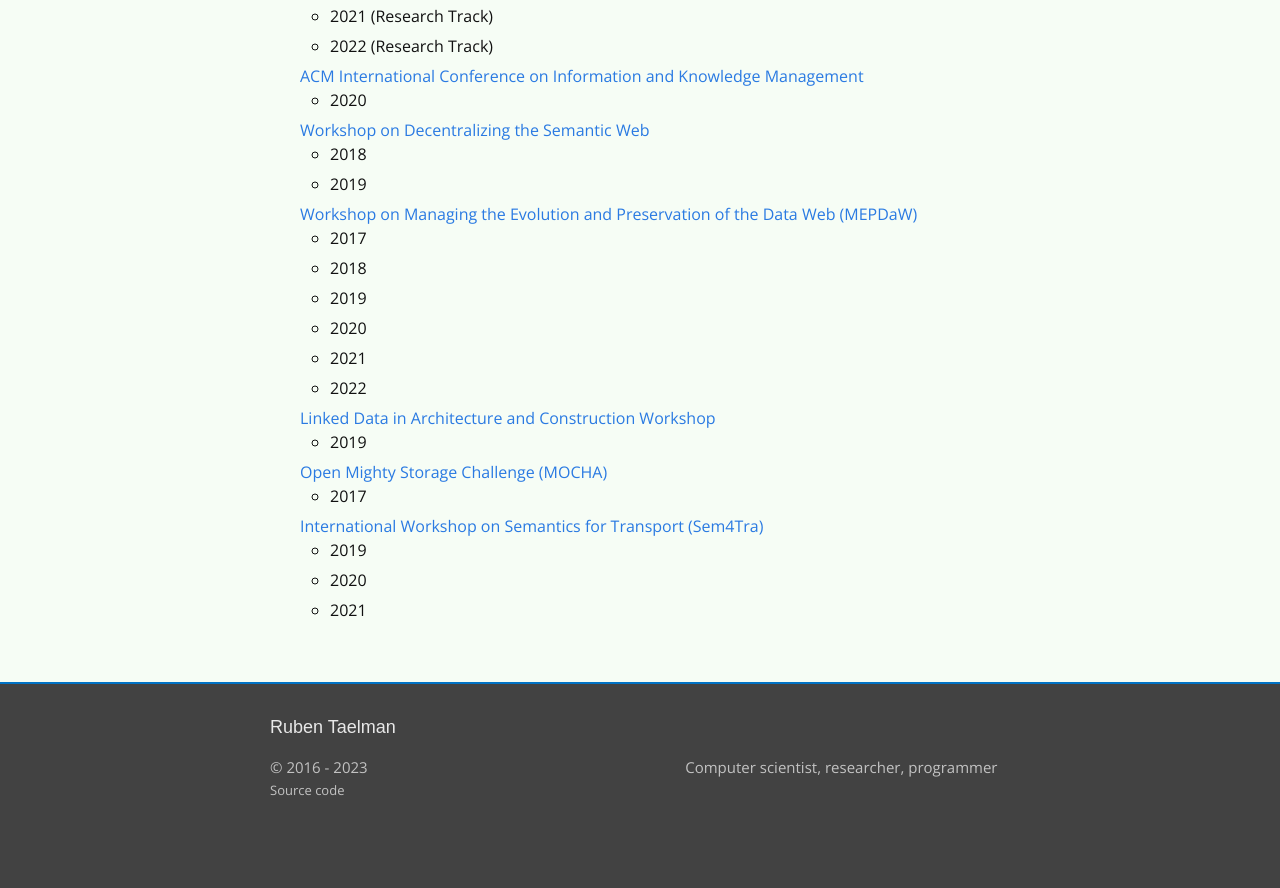
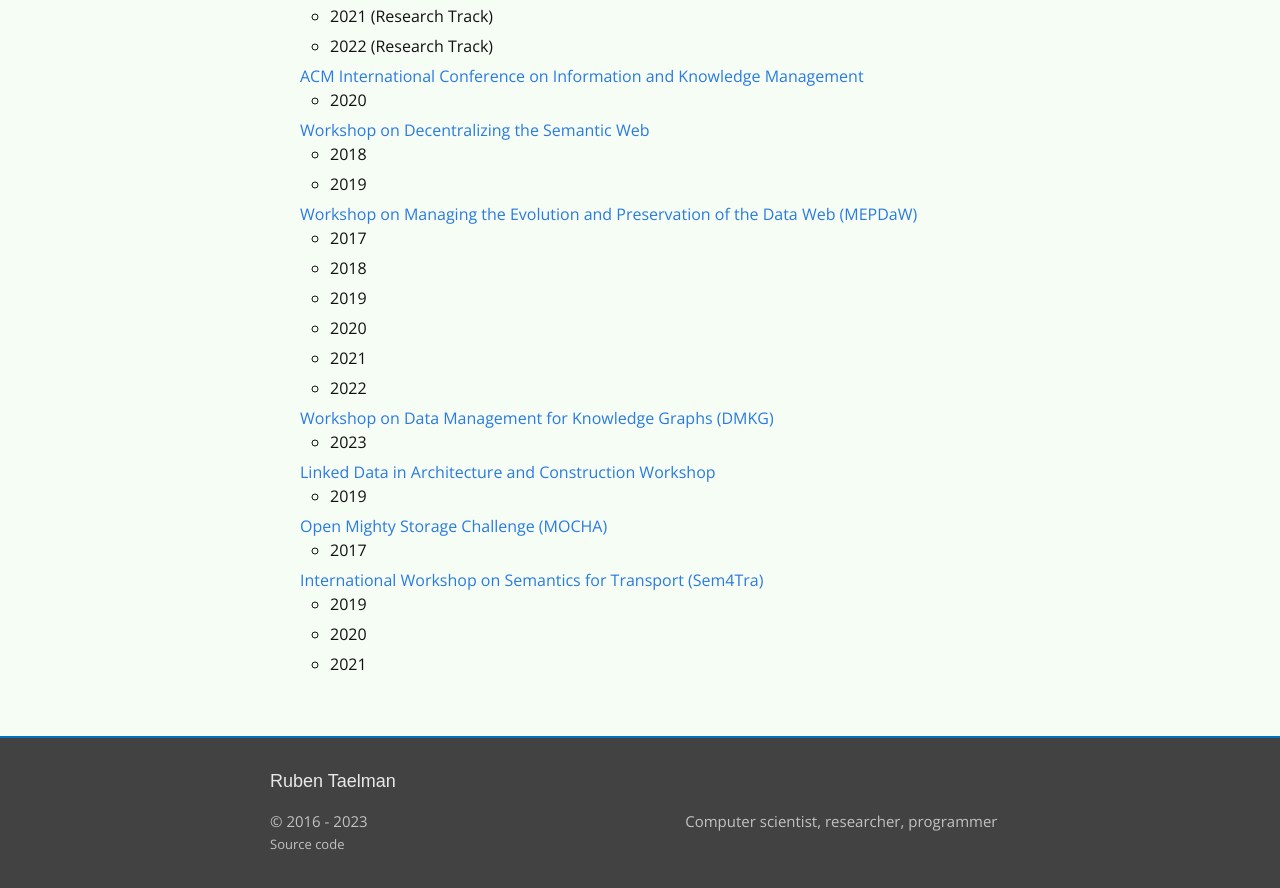
Before and after one commit to rubensworks/rubensworks.net, a Jekyll site: the page built from cv.md, in a window 1280 px wide and 900 px high, scrolled down 6212 px. Shown: the top 888 px of the window. Built offline with Jekyll 4.4.1, drawn with Linux system fonts in a browser that asks for light colours; some web fonts are replaced; before the commit the page ends 7058 px from its top, so only the background shows below that.

Commit message:
Add DMKG to CV

```diff
--- a/cv.md
+++ b/cv.md
@@ -405,6 +405,8 @@
     * 2020
     * 2021
     * 2022
+* [Workshop on Data Management for Knowledge Graphs (DMKG)](https://dmkg-workshop.github.io/)
+    * 2023
 * [Linked Data in Architecture and Construction Workshop](http://www.linkedbuildingdata.net/ldac2019/index.html)
     * 2019
 * [Open Mighty Storage Challenge (MOCHA)](https://project-hobbit.eu/open-challenges/mocha-open-challenge/)
```
